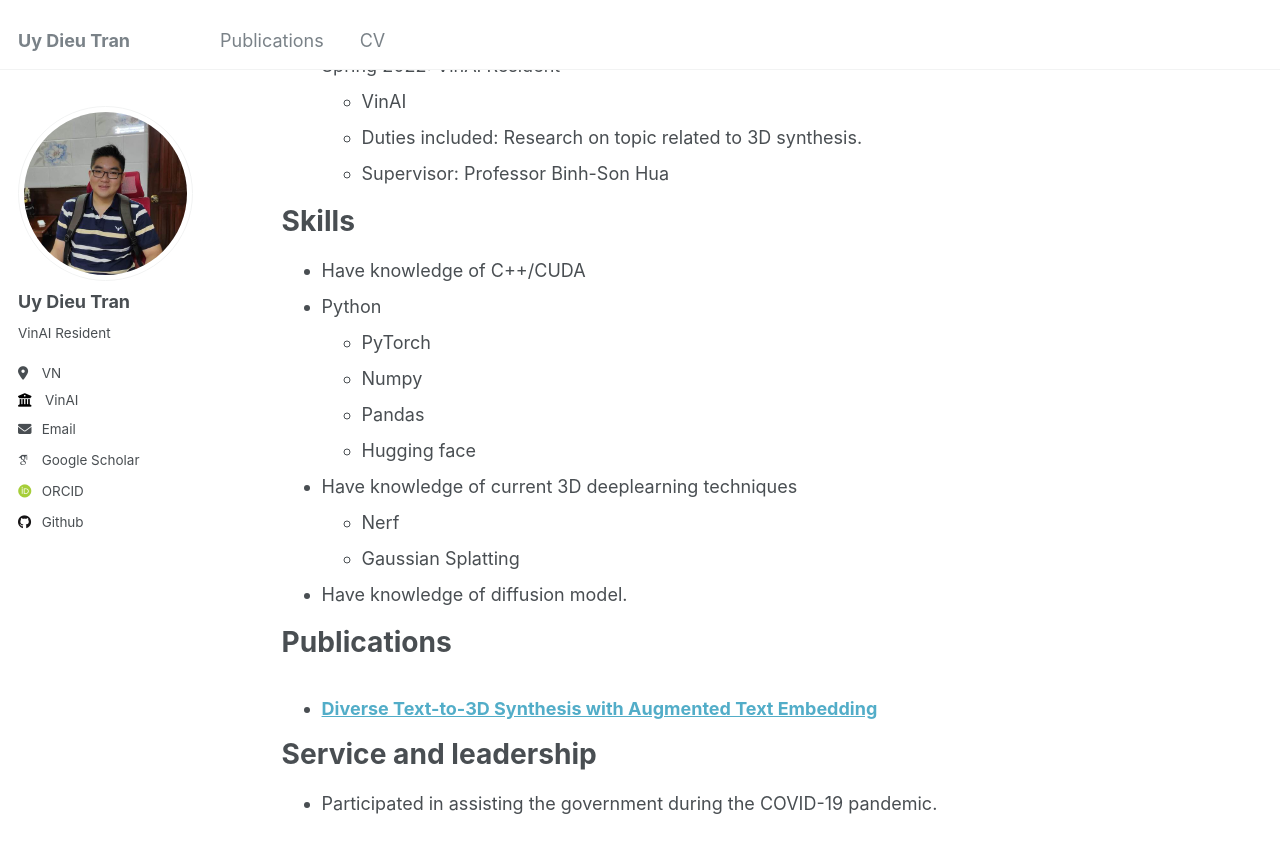
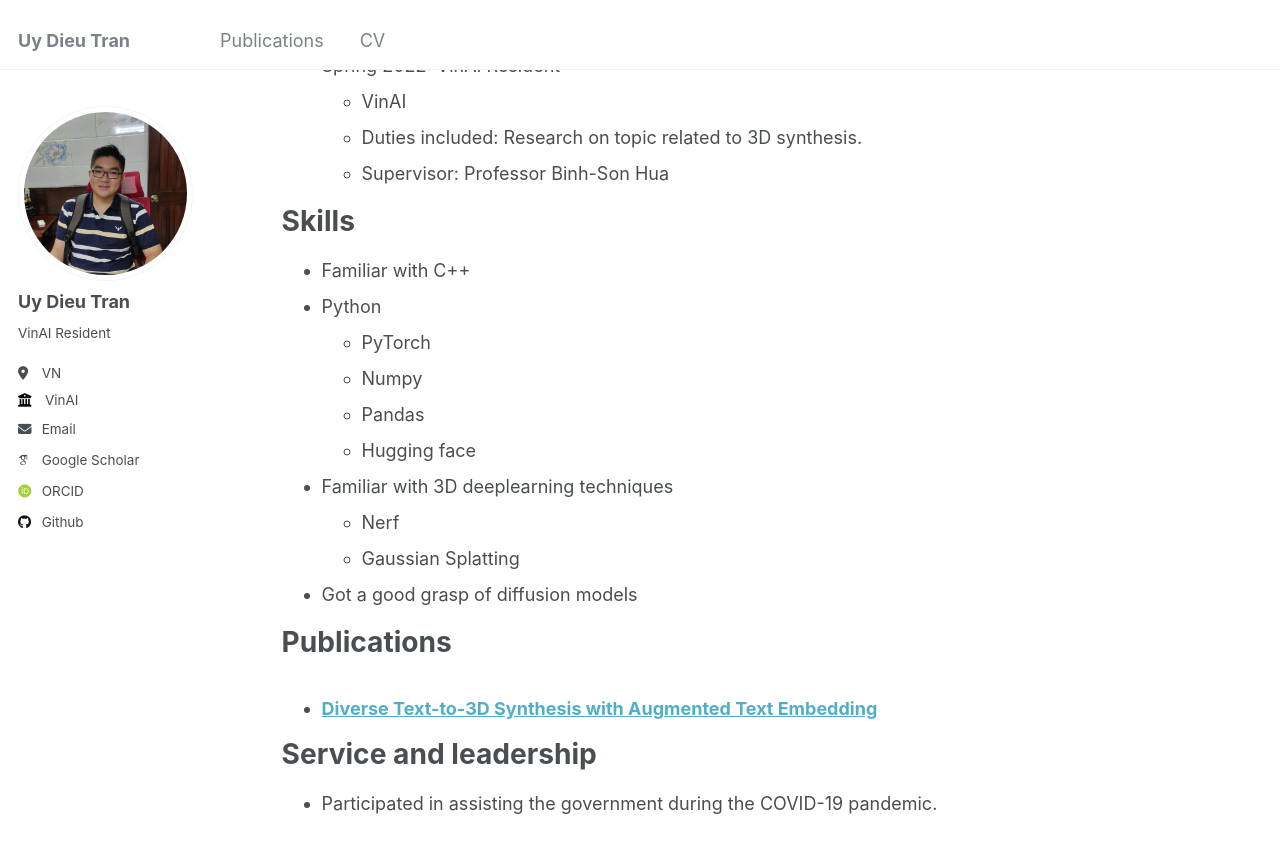
Before and after one commit to uytran20111999/uytd.github.io, a Jekyll site: the page built from _pages/cv.md, in a window 1280 px wide and 900 px high, scrolled down 461 px. Shown: the top 853 px of the window. Built offline with Jekyll 4.4.1, drawn with Linux system fonts in a browser that asks for light colours; some web fonts are replaced.

Commit message:
update minor detail

```diff
--- a/_pages/cv.md
+++ b/_pages/cv.md
@@ -30,16 +30,16 @@ Work experience
 
 Skills
 ======
-* Have knowledge of C++/CUDA
+* Familiar with C++
 * Python
   * PyTorch
   * Numpy
   * Pandas
   * Hugging face
-* Have knowledge of current 3D deeplearning techniques
+* Familiar with 3D deeplearning techniques
   * Nerf
   * Gaussian Splatting
-* Have knowledge of diffusion model.
+* Got a good grasp of diffusion models
 
 Publications
 ======
```
